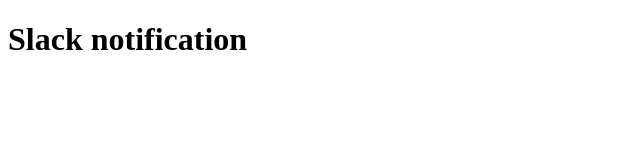
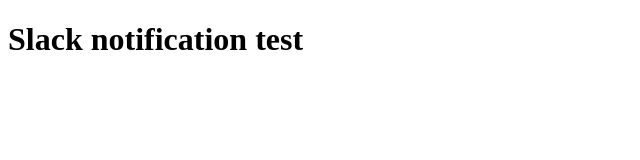
Before and after one commit to git-compendium/slack-notification, a plain HTML site: page index.html in a window 1280 px wide. Shown: the full height of the page, 0-640 px from the left. Drawn offline with Linux system fonts and the light colour scheme.

Commit message:
first slack notification

```diff
--- a/index.html
+++ b/index.html
@@ -6,6 +6,6 @@
   <title>Slack notification</title>
 </head>
 <body>
-  <h1>Slack notification</h1>
+  <h1>Slack notification test</h1>
 </body>
 </html>
```
